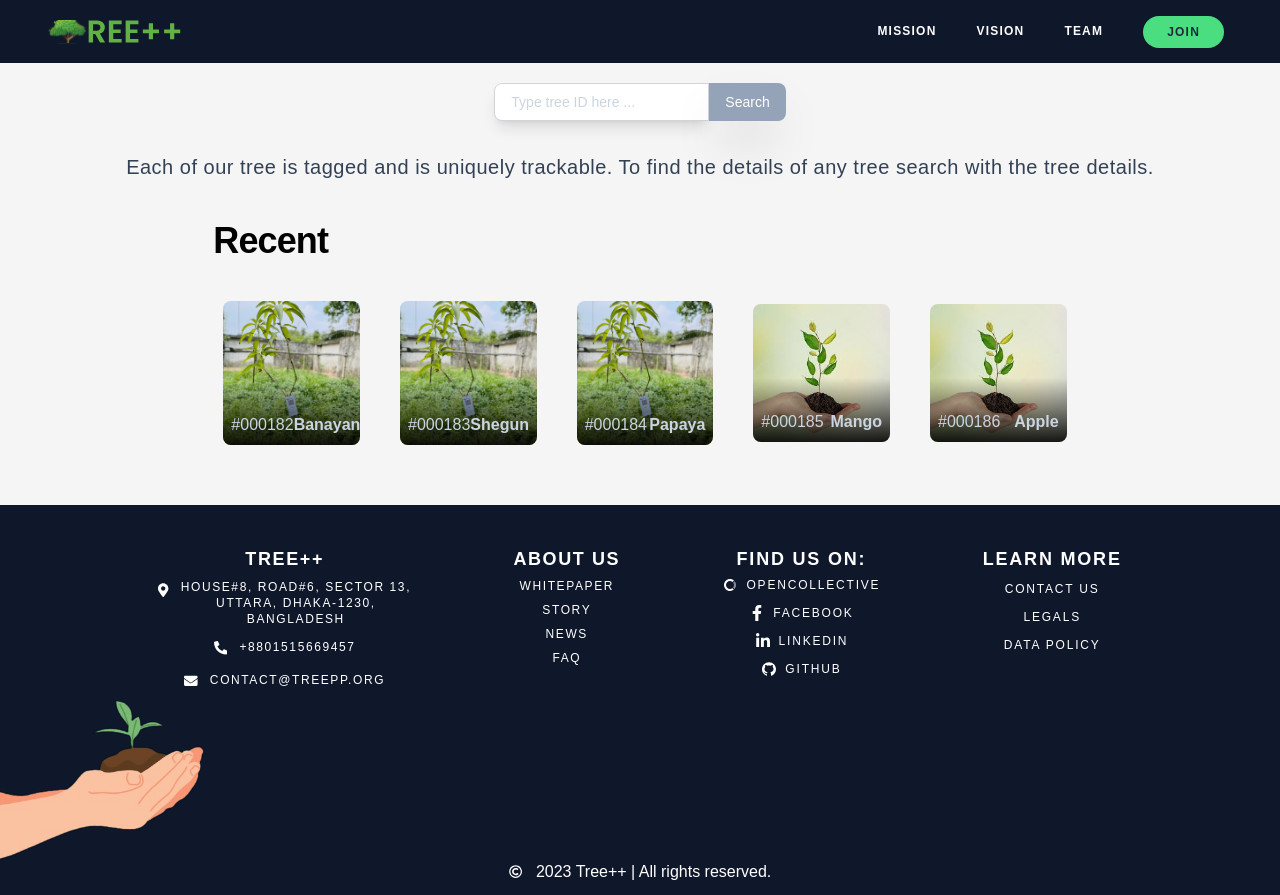
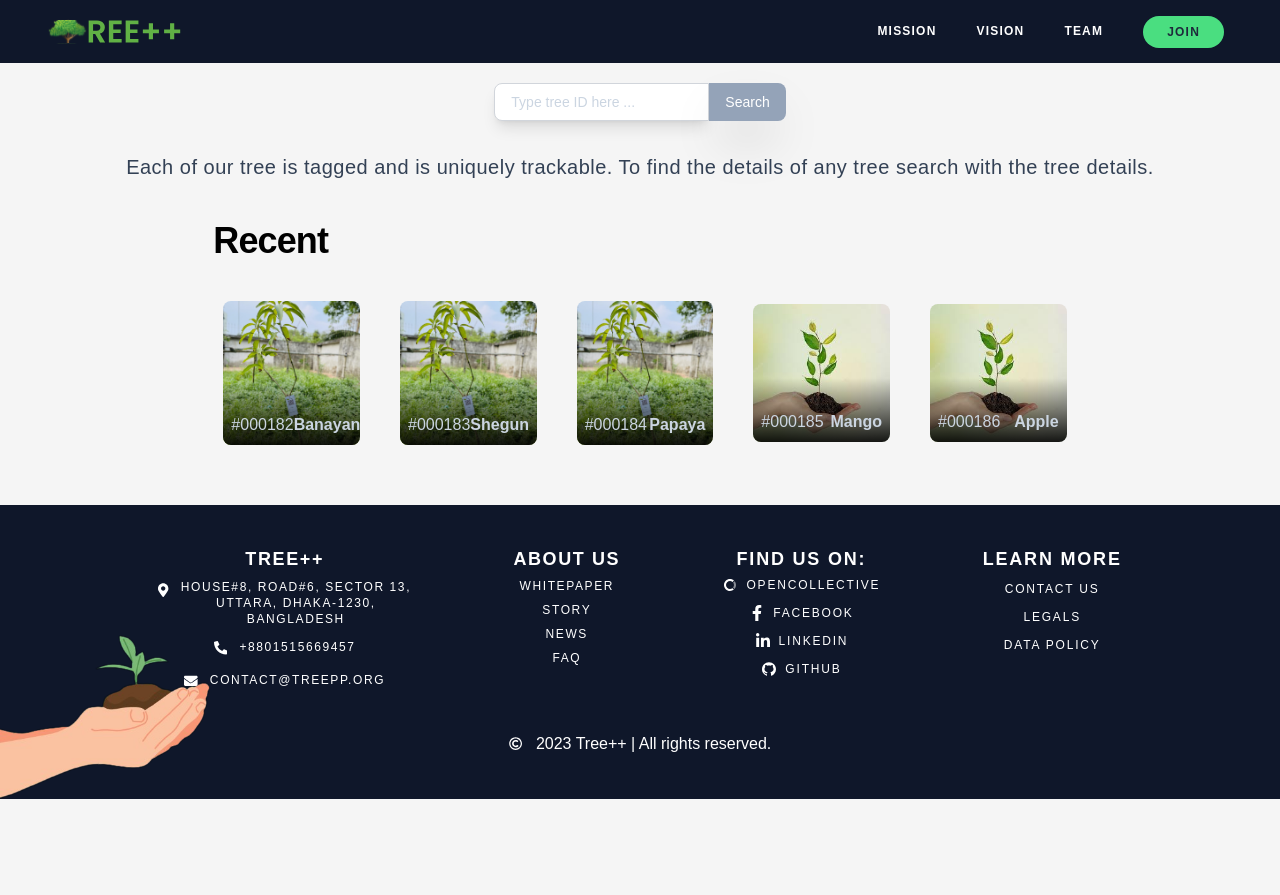
Before and after one commit to tree-pp/TreePP, a Next.js app: page /t in a window 1280 px wide. After the commit the page ends 800 px from the top, so only its background shows below. Built offline with nearby package versions, Linux system fonts and the light colour scheme.

Commit message:
footer bg image setup

```diff
--- a/src/components/Bottomfooter.tsx
+++ b/src/components/Bottomfooter.tsx
@@ -17,7 +17,8 @@ import { AiFillGithub } from "react-icons/ai";
 export default function Bottomfooter() {
   return (
     <div className="bg-slate-900 text-white">
-      <div className="pr-24 pl-24 pt-10 flex flex-col md:flex-row gap-y-8 md:gap-y-0 justify-evenly gap-x-10 items-stretch">
+      <div className="bg-left-bottom bg-[length:190px] bg-[width:200px] md:bg-[length:210px] bg-[url('/footer_1.png')] bg-no-repeat">
+      <div className="pr-24 pl-24 pt-10 flex flex-col md:flex-row gap-y-8 md:gap-y-0 justify-evenly gap-x-10 items-stretch ">
         <div className="uppercase tracking-widest text-white font-medium text-center ">
           <h1 className="text-lg font-semibold pb-1.5">Tree++</h1>
           <Link
@@ -170,7 +171,7 @@ export default function Bottomfooter() {
         </div>
       </div> */}
       <div className="flex flex-col pb-0 flex-row md:justify-start">
-        <div className="flex-shrink-0">
+        {/* <div className="flex-shrink-0">
           <Image
             src="/footer_1.png"
             alt=""
@@ -179,9 +180,9 @@ export default function Bottomfooter() {
             height="1"
             unoptimized
           />
-        </div>
+        </div> */}
         <div className=" items-center justify-center text-md text-white font-light text-center">
-          <div className="px-4 pb-2 inline-flex pt-0">
+          <div className="px-4 md:pt-8 md:pb-10 pt-5 pb-5 inline-flex">
             <FaRegCopyright
               className="pr-1.5 mb-2 mx-auto md:mx-0 md:mr-2 pt-1"
               size="1.2rem"
@@ -190,6 +191,7 @@ export default function Bottomfooter() {
           </div>
         </div>
       </div>
+      </div>
     </div>
   );
 }
```
